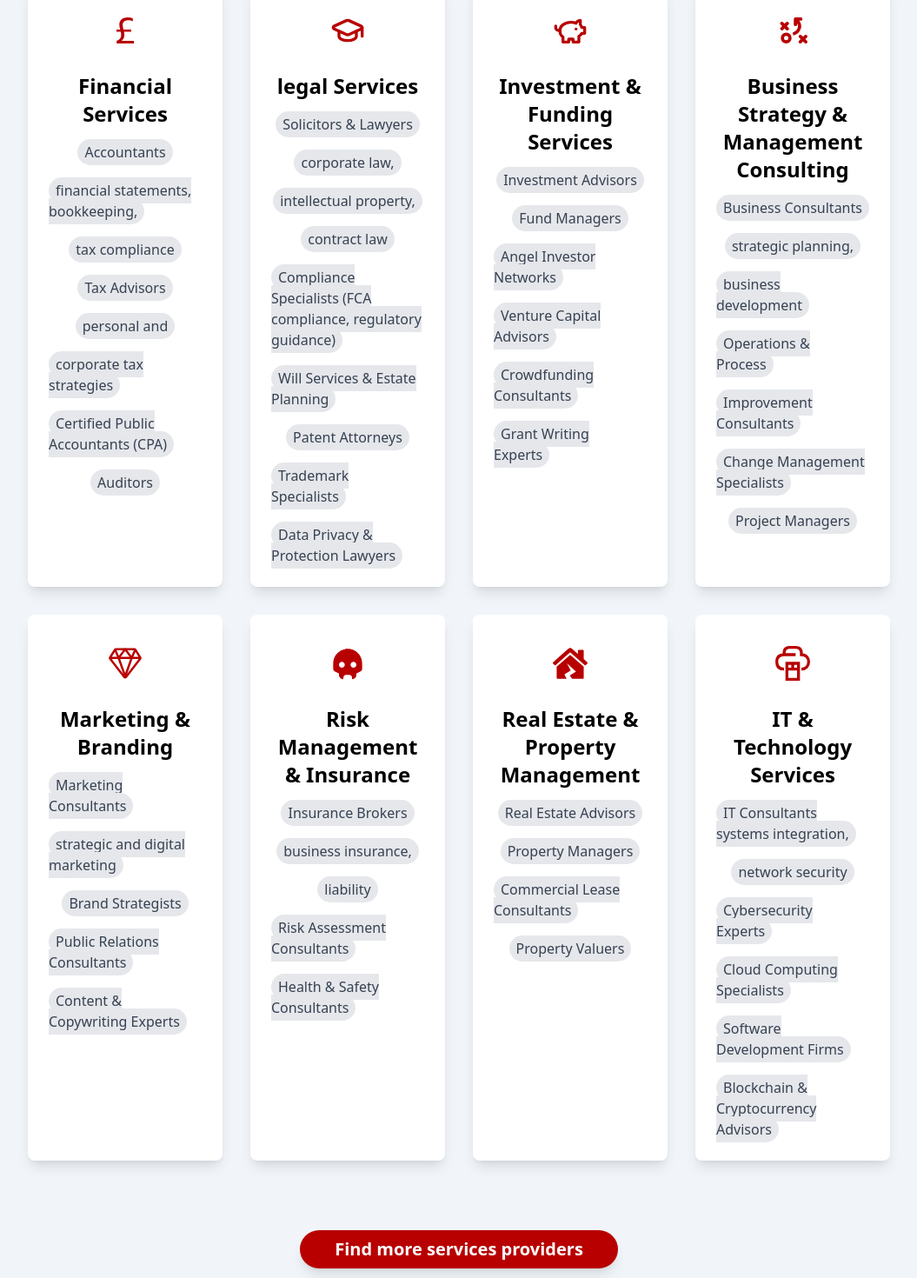
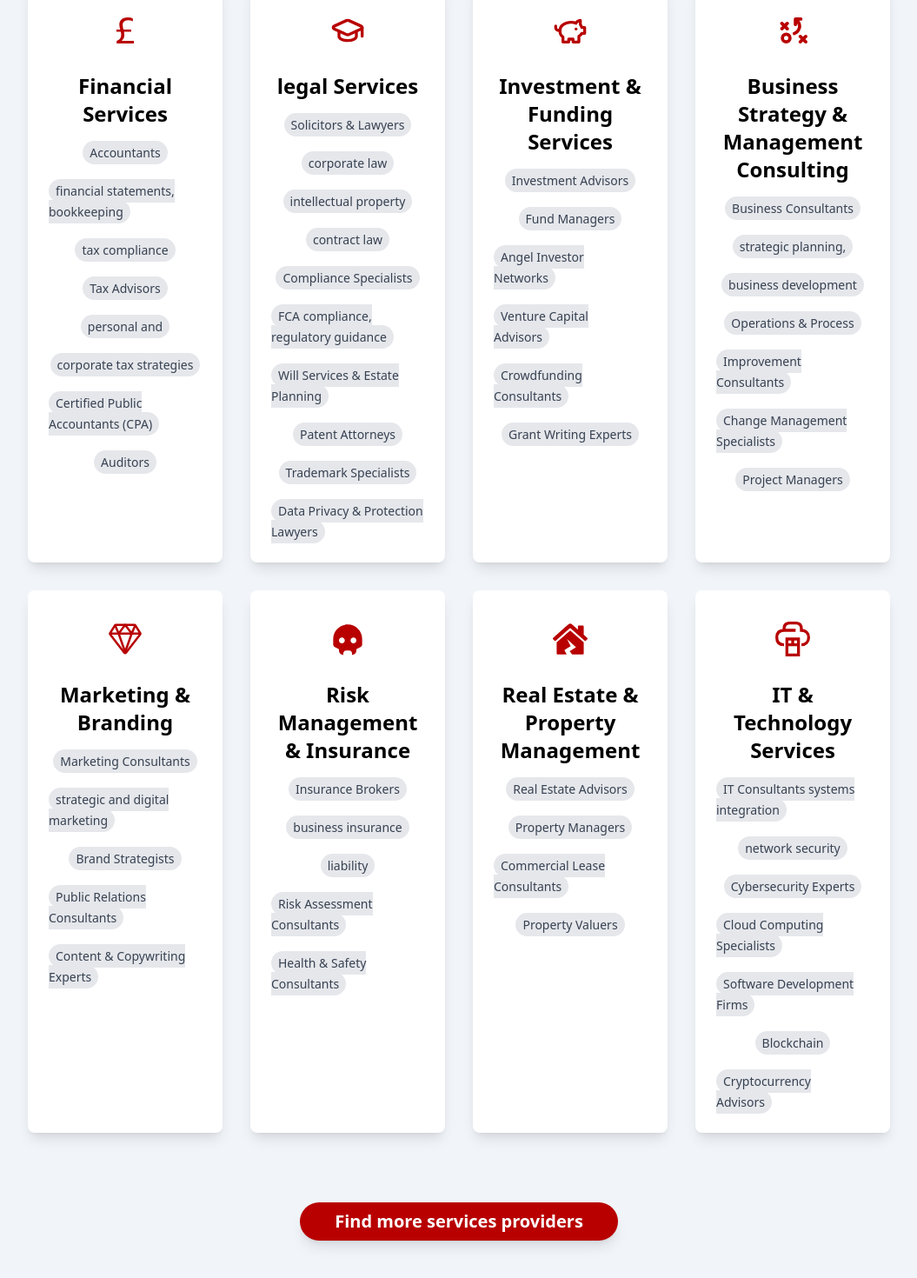
Before and after one commit to ninika-123/InvestConnectMarketplace, a React (Vite) app: page / in a window 1280 px wide. Shown: the part 5520-6990 px from the top of the page at 87% size, without its empty margins (112-1167 px from the left). Built offline with nearby package versions, Linux system fonts and the light colour scheme.

Commit message:
Refactor CSS and update content in ProfessionalServices component

```diff
--- a/src/Components/Home/ProfessionalServices.tsx
+++ b/src/Components/Home/ProfessionalServices.tsx
@@ -14,7 +14,7 @@ const services = [
       "Our experienced accountants provide comprehensive financial management, ensuring accurate bookkeeping, tax preparation, and strategic financial advice to keep your business on track.",
     data: [
       "Accountants ",
-      "financial statements, bookkeeping,",
+      "financial statements, bookkeeping",
       "tax compliance",
       "Tax Advisors",
       "personal and",
@@ -31,10 +31,11 @@ const services = [
 
     data: [
       "Solicitors & Lawyers",
-      "corporate law,  ",
-      "intellectual property,",
+      "corporate law",
+      "intellectual property",
       "contract law",
-      "Compliance Specialists (FCA compliance, regulatory guidance)",
+      "Compliance Specialists",
+      "FCA compliance, regulatory guidance",
       "Will Services & Estate Planning",
       "Patent Attorneys",
       "Trademark Specialists",
@@ -90,7 +91,7 @@ const services = [
       "Our valuation experts assess your business's worth, providing accurate and detailed reports to support investment decisions, mergers, acquisitions, or financing needs.",
     data: [
       "Insurance Brokers",
-      "business insurance,",
+      "business insurance",
       "liability",
       "Risk Assessment Consultants",
       "Health & Safety Consultants",
@@ -114,12 +115,13 @@ const services = [
     description:
       "Our solicitors specialize in legal matters, offering expert guidance in contract negotiations, compliance, and dispute resolution to protect your interests and navigate complex regulations.",
     data: [
-      "IT Consultants systems integration,",
+      "IT Consultants systems integration",
       "network security",
       "Cybersecurity Experts",
       "Cloud Computing Specialists",
       "Software Development Firms",
-      "Blockchain & Cryptocurrency Advisors",
+      "Blockchain",
+      "Cryptocurrency Advisors",
     ],
   },
 ];
@@ -154,7 +156,7 @@ export default function ProfessionalServices() {
                         {" "}
                         <span
                           key={index}
-                          className="bg-gray-200 text-gray-700 px-2 py-1 rounded-full "
+                          className="bg-gray-200 text-gray-700 px-2 py-1 rounded-full text-sm "
                         >
                           {item}
                         </span>
```
